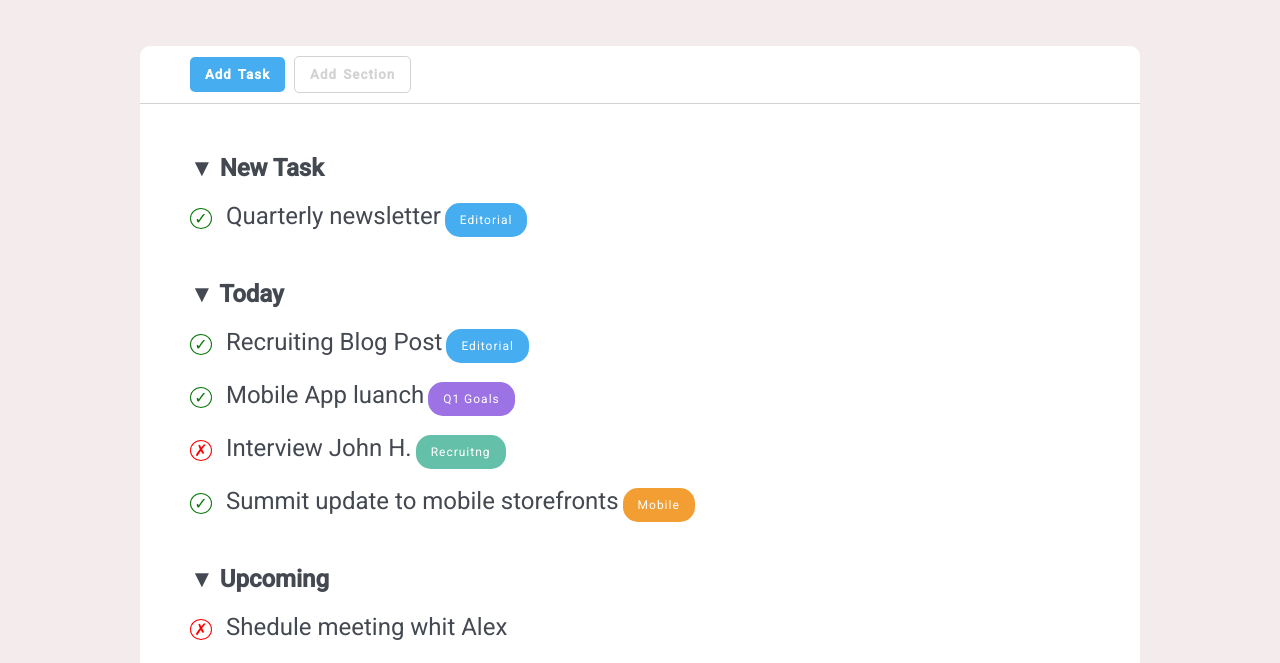
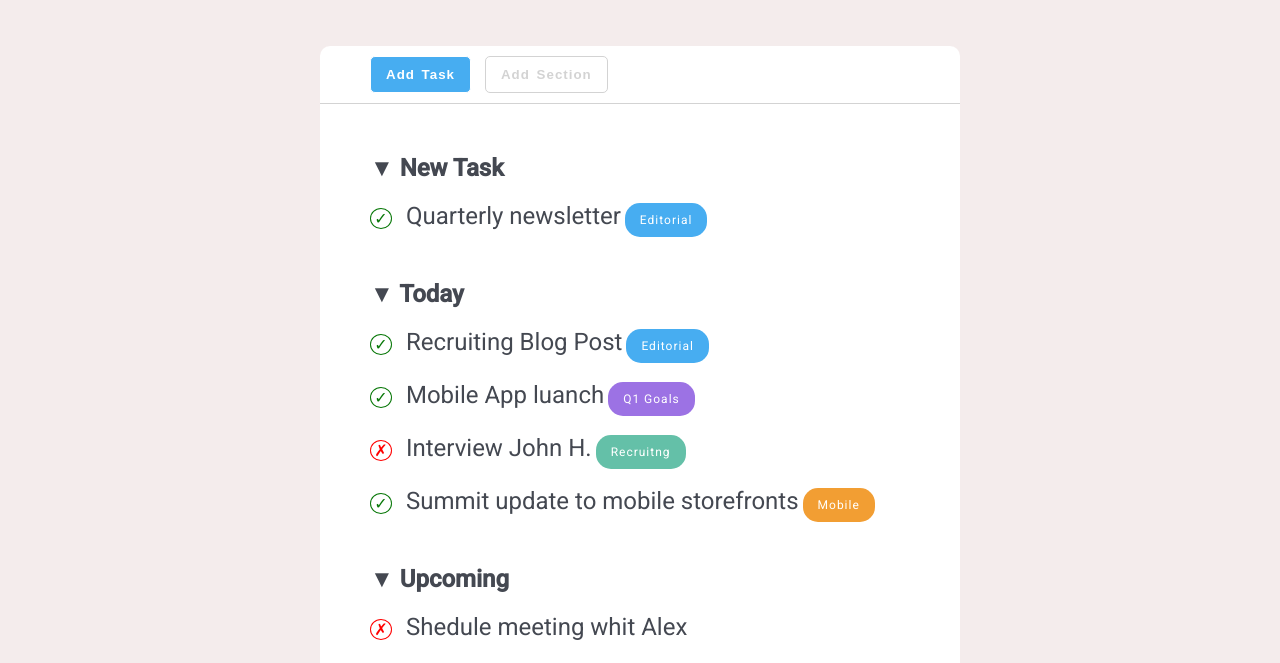
Before and after one commit to pasqualecicinelli/html-css-toboolist, a plain HTML site: page List/list.html in a window 1280 px wide. Shown: the part 114-777 px from the top of the page. Drawn offline with Linux system fonts and the light colour scheme.

Commit message:
fix big-conteiner and add body

```diff
--- a/css/list.css
+++ b/css/list.css
@@ -2,18 +2,19 @@
 *{
     margin:0;
     box-sizing: border-box;
-     font-family: 'Lora', serif;
+}
+body{
+    font-family: 'Lora', serif;
     font-family: 'Poppins', sans-serif;
     font-family: 'Roboto', sans-serif;
- }
+}
  header{
      height: 100px;
     line-height:100px;
       margin:10px 0 0 20px;
 }
-
           /*Header*/
- h1{
+h1{
     display: inline-block;
     font-size:3rem;
     vertical-align: middle;
@@ -30,7 +31,7 @@ img{
 }
 
 .big-conteiner{
-    width: 1000px;
+    width: 50%;
     margin: auto;
     border-radius: 10px;
     background-color: white;
@@ -40,10 +41,10 @@ img{
     border-bottom: 1px solid lightgray;
 }
 #first-button{
-    margin:10px 0 0 50px;
+    margin-left:50px;
     background-color: #47ADF1;
     color: white;
-    border: 0px;
+    border: 1px solid currentColor;
 }
  #second-button{
     background-color: white;
--- a/css/style.css
+++ b/css/style.css
@@ -2,6 +2,8 @@
 *{
     margin:0;
     box-sizing: border-box;
+}
+body{
     font-family: 'Lora', serif;
     font-family: 'Poppins', sans-serif;
     font-family: 'Roboto', sans-serif;
@@ -11,6 +13,7 @@ header{
     line-height:100px;
     margin:10px 0 0 20px;
 }
+
 
         /*Header*/
 h1{
@@ -31,7 +34,7 @@ img{
 
 }
 .big-conteiner{
-    width: 1000px;
+    width: 50%;
     margin: auto;
     border-radius: 10px;
     background-color: white;
@@ -41,10 +44,10 @@ img{
     border-bottom: 1px solid lightgray;
 }
 #first-button{
-    margin:10px 0 0 50px;
+    margin-left: 50px;
     background-color: #47ADF1;
     color: white;
-    border: 0px;
+    border: 1px solid currentColor;
 }
 #second-button{
     background-color: white;
```
